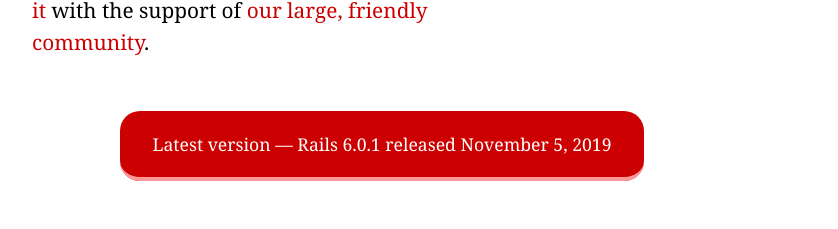
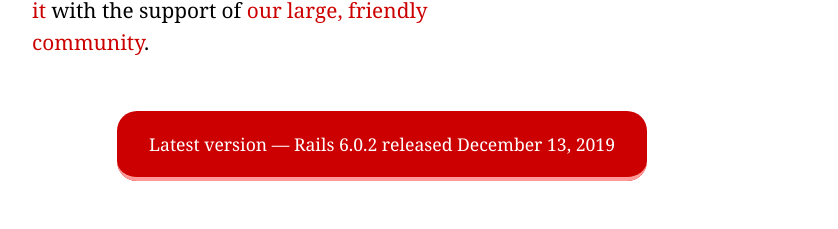
Before and after one commit to rails/homepage, a Jekyll site: the page built from index.html, in a window 1280 px wide. Shown: the part 506-735 px from the top of the page, without its empty margins (258-1096 px from the left). Built offline with Jekyll 4.4.1, drawn with Linux system fonts in a browser that asks for light colours; grey boxes are pictures that could not be loaded.

Commit message:
Update latest version to 6.0.2
This PR updates the latest Rails version announcement link to 6.0.2.
https://weblog.rubyonrails.org/2019/12/13/Rails-6-0-2-has-been-released/

```diff
--- a/index.html
+++ b/index.html
@@ -28,8 +28,8 @@
     </section>
 
     <section class="version">
-      <p><a href="https://weblog.rubyonrails.org/2019/11/5/Rails-6-0-1-released/">Latest version &mdash; Rails 6.0.1 <span class="hide-mobile">released November 5, 2019</span></a></p>
-      <p class="show-mobile"><small>Released November 5, 2019</small></p>
+      <p><a href="https://weblog.rubyonrails.org/2019/12/13/Rails-6-0-2-has-been-released/">Latest version &mdash; Rails 6.0.2 <span class="hide-mobile">released December 13, 2019</span></a></p>
+      <p class="show-mobile"><small>Released December 13, 2019</small></p>
     </section>
 
     <section class="video-container">
```
